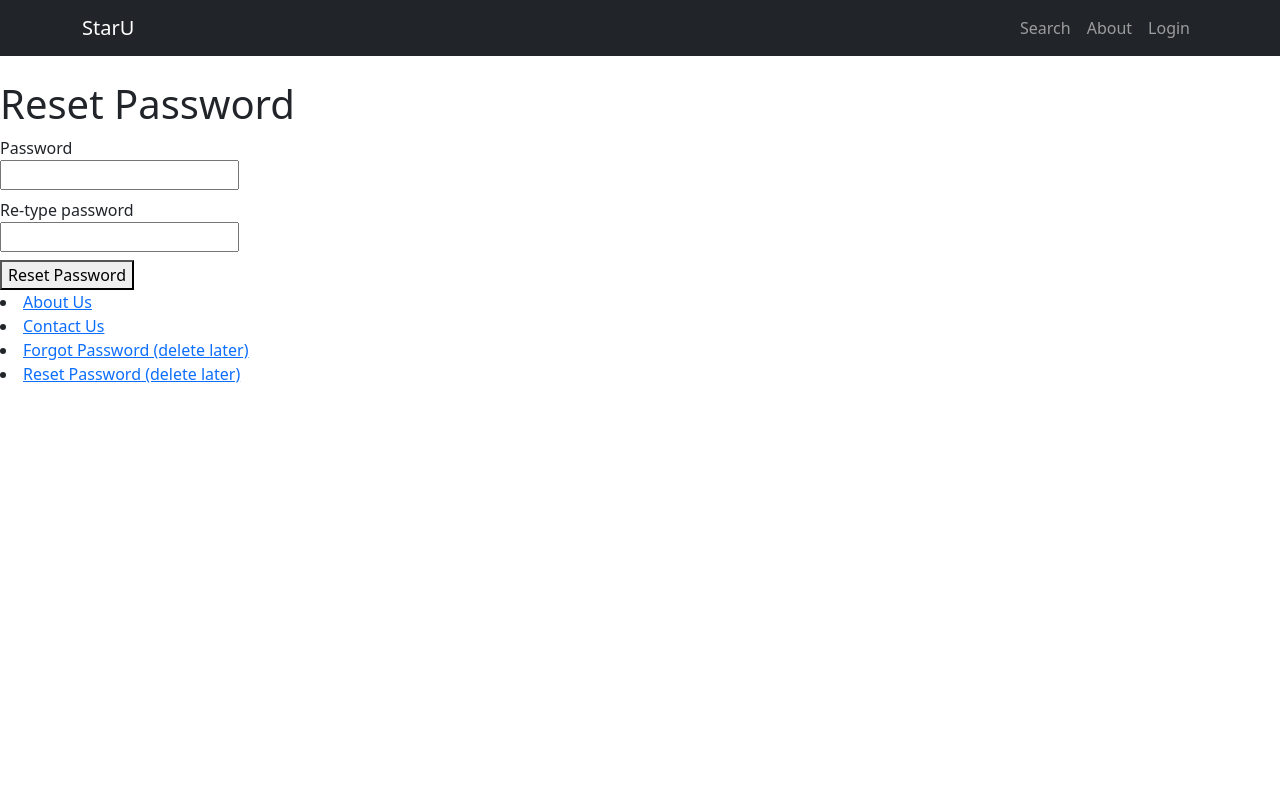
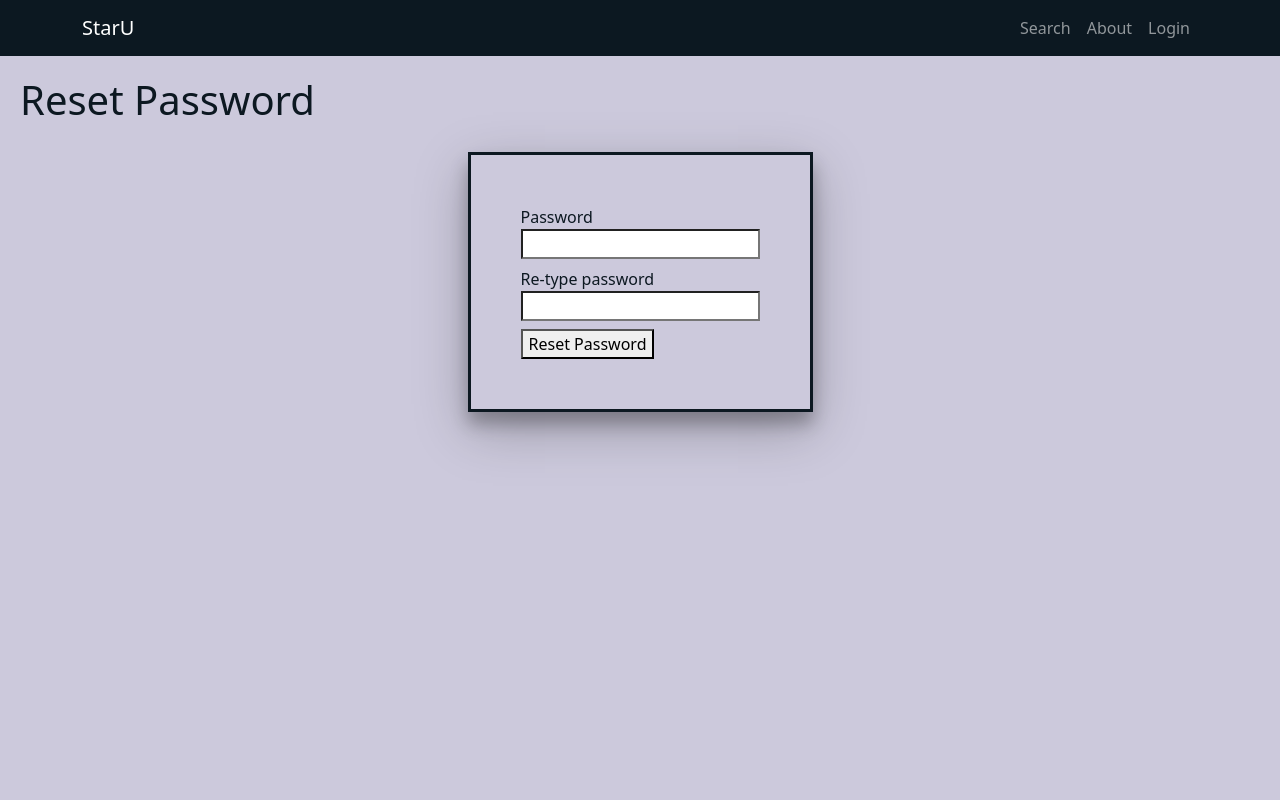
Before and after one commit to TimWargo/staru, a React (Create React App) app: page /reset in a window 1280 px wide. Shown: the top 800 px of the page. Built offline with nearby package versions, Linux system fonts and the light colour scheme.

Commit message:
Added a main.css

```diff
--- a/src/Components/AboutContactUsPage/AboutContactUsPage.js
+++ b/src/Components/AboutContactUsPage/AboutContactUsPage.js
@@ -2,7 +2,11 @@ import React, { Component } from "react";
 
 class AboutContactUsPage extends Component {
     render() {
-        return (<h1>About Us / Contact Us Page</h1>);
+        return (
+            <div class="body">
+                <h1>About Us / Contact Us Page</h1>
+            </div>
+        );
     }
 }
 
--- a/src/Components/Footer/Footer.js
+++ b/src/Components/Footer/Footer.js
@@ -4,20 +4,19 @@ import { Link } from 'react-router-dom';
 class Footer extends Component {
     render() {
         return (
-            <div>
+            <div class="footer">
                 <li>
-                    <Link to="/about">About Us</Link>
+                    <Link class="link" to="/about">About Us</Link>
                 </li>
                 <li>
-                    <Link to="/contact">Contact Us</Link>
+                    <Link class="link" to="/contact">Contact Us</Link>
                 </li>
                 <li>
-                    <Link to="/forgot">Forgot Password (delete later) </Link> {/* Delete this and add this to the login page once that is completed*/ }
+                    <Link class="link" to="/forgot">Forgot Password (delete later) </Link> {/* Delete this and add this to the login page once that is completed*/ }
                 </li>
                 <li>
-                    <Link to="/reset">Reset Password (delete later) </Link> {/* Delete this later, should only be accesible via email*/ }
+                    <Link class="link" to="/reset">Reset Password (delete later) </Link> {/* Delete this later, should only be accesible via email*/ }
                 </li>
-
             </div>
         );
     }
--- a/src/Components/ForgotPasswordPage/ForgotPasswordPage.js
+++ b/src/Components/ForgotPasswordPage/ForgotPasswordPage.js
@@ -38,10 +38,11 @@ class ForgotPasswordPage extends Component {
 
     render() {
         return (
-            <>
+            <div class="body">
 
                 <h1> Forgot Password? </h1>
 
+                <div class="innerBody">
                 <p> Enter your email below and we will send you a link to reset your password. </p>
 
                 <div>
@@ -60,7 +61,8 @@ class ForgotPasswordPage extends Component {
                         </span>
                     </form>
                 </div>
-            </>
+                </div>
+            </div>
         );
     }
 }
--- a/src/Components/LandingPage/LandingPage.js
+++ b/src/Components/LandingPage/LandingPage.js
@@ -1,4 +1,5 @@
 import React, { Component, createRef } from "react";
+import './main.css';
 
 class LandingPage extends Component {
     constructor(props) {
@@ -6,7 +7,9 @@ class LandingPage extends Component {
     }
     render() {
         return (
-            <h1>Landing Page</h1>
+            <div class="body">
+                <h1>Landing Page</h1>
+            </div>
         )
     }
 }
--- /dev/null
+++ b/src/Components/LandingPage/main.css
@@ -0,0 +1,52 @@
+
+
+.body {
+    display: flex;
+    min-height: 100vh;
+    flex-direction: column;
+    justify-content: flex-start;
+    background-color: #CCC9DC;
+    color: #0C1821;
+    padding: 20px;
+}
+
+.innerBody {
+    border: solid #0C1821 3px;
+    box-shadow: 0 12px 16px 0 rgba(0,0,0,.25), 0 17px 50px 0 rgba(0,0,0,.25);
+    padding: 50px;
+    margin-left: auto;
+    margin-right: auto;
+    margin-bottom: auto;
+}
+
+.footer {
+    background-color: #CCC9DC;
+    border-top: solid black 3px;
+    border-bottom: solid black 3px;
+    padding: 20px;
+}
+
+.navBar {
+    background-color: #0C1821;
+}
+
+.link {
+    color: #0C1821;
+}
+
+.link:hover {
+    color: #28B094;
+}
+
+h1 {
+    padding-bottom: 20px;
+}
+
+input {
+    background-color: white;
+}
+
+
+button:hover {
+    box-shadow: 0 12px 16px 0 rgba(0,0,0,.25), 0 17px 50px 0 rgba(0,0,0,.25);
+}
--- a/src/Components/NavBar/NavBar.js
+++ b/src/Components/NavBar/NavBar.js
@@ -51,8 +51,8 @@ class NavBar extends Component {
 
     render() {
         return (
-            <>
-                <Navbar bg="dark" variant="dark" expand="lg">
+            <div>
+                <Navbar className="navBar" variant="dark" expand="lg">
                     <Container>
                         <Navbar.Brand href="/">StarU</Navbar.Brand>
                         <Nav>
@@ -62,9 +62,7 @@ class NavBar extends Component {
                         </Nav>
                     </Container>
                 </Navbar>
-                <br />
-            </>
-
+            </div>
         );
     }
 }
--- a/src/Components/ResetPasswordPage/ResetPasswordPage.js
+++ b/src/Components/ResetPasswordPage/ResetPasswordPage.js
@@ -74,10 +74,10 @@ class ResetPasswordPage extends Component {
 
     render() {
         return (
-            <>
+            <div class="body">
                 <h1>Reset Password</h1>
 
-                <div>
+                <div class="innerBody">
                     <form onSubmit={this.handleSubmit}>
                         <label>
                             Password
@@ -118,7 +118,7 @@ class ResetPasswordPage extends Component {
                         </span>
                     </form>
                 </div>
-            </>
+            </div>
         )
     }
 }
```
